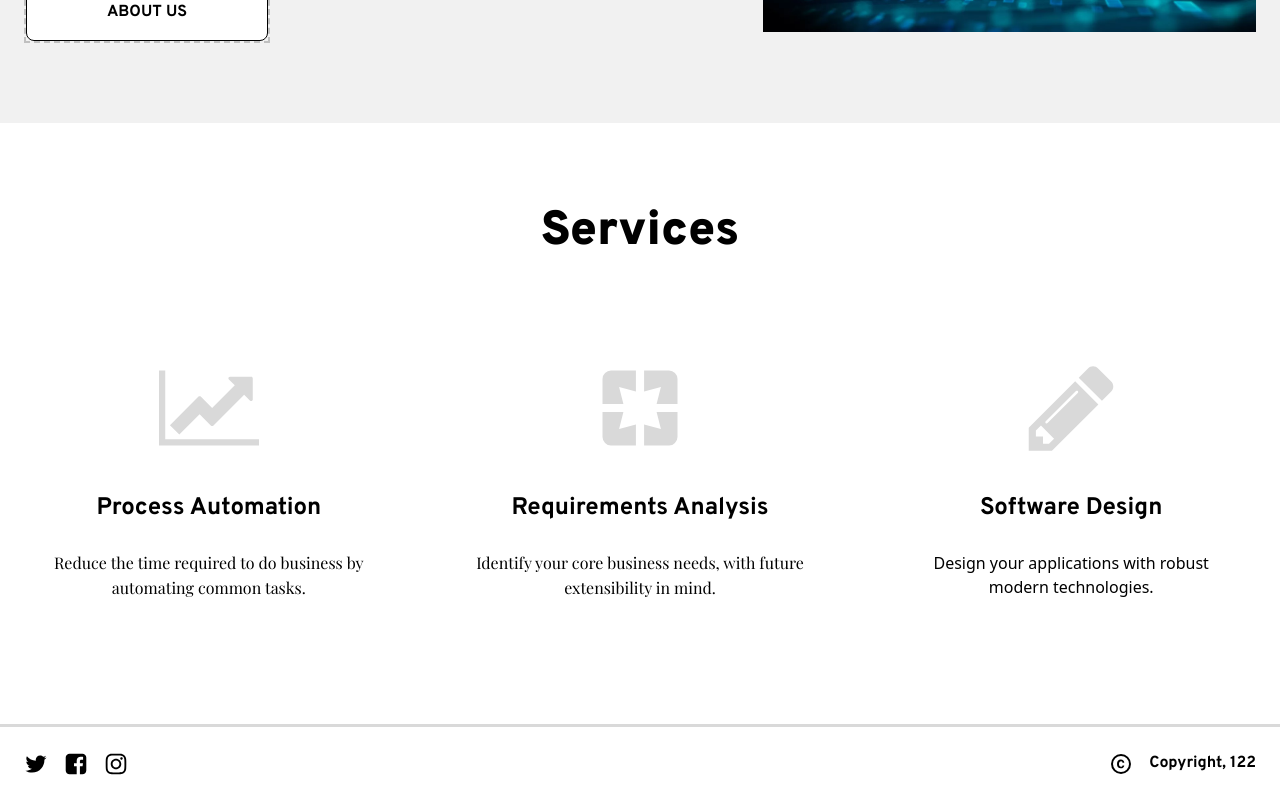
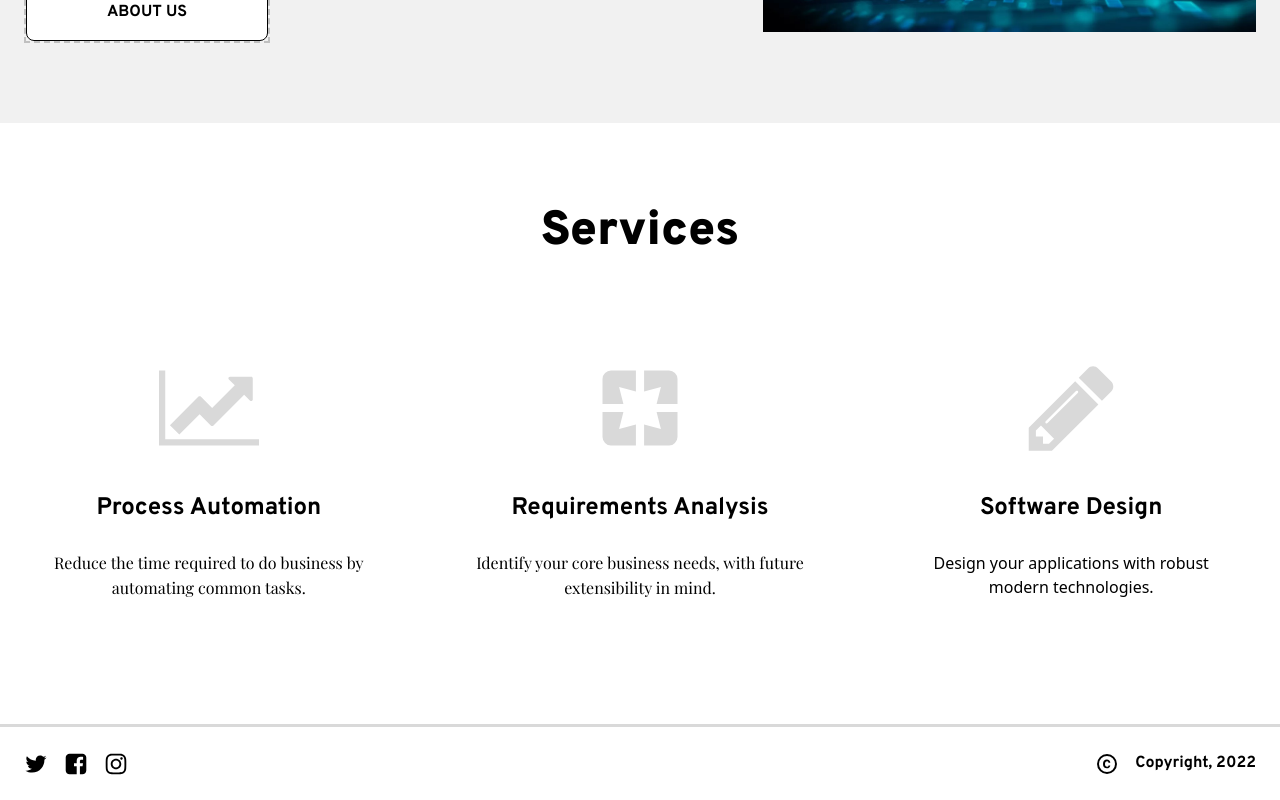
Before and after one commit to tpanaeu/tpana-website, a Next.js app: page / in a window 1280 px wide. Shown: the part 469-1269 px from the top of the page. Built offline with nearby package versions, Linux system fonts and the light colour scheme; a web font is replaced by a local one.

Commit message:
Switched copyrightdate to full year

```diff
--- a/components/footer-container.js
+++ b/components/footer-container.js
@@ -96,7 +96,7 @@ const FooterContainer = (props) => {
 }
 
 FooterContainer.defaultProps = {
-  link: 'Copyright, ' + new Date().getYear(),
+  link: 'Copyright, ' + new Date().getFullYear(),
   rootClassName: '',
 }
 
```
Also changed, not shown: 1 other file (tests, documents, lock files or other folders).
